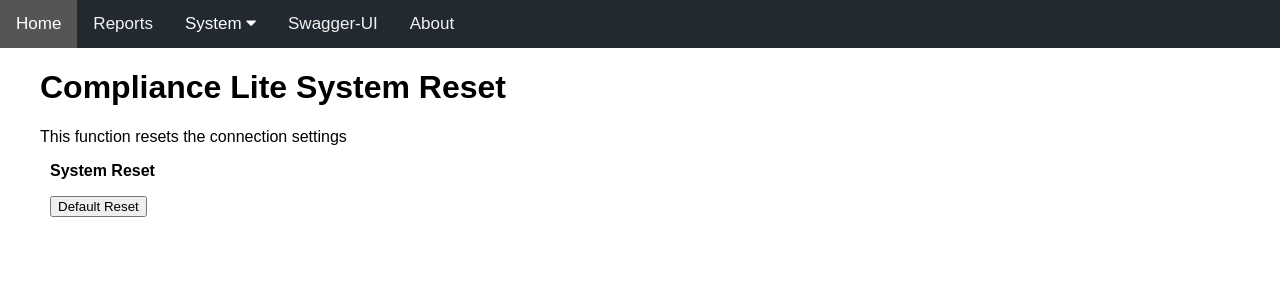
After one commit to brynpounds/dnac_compliance, a Flask app: page /system_resets in a window 1280 px wide. The commit adds this page. Shown: the top 300 px of the page. Run offline with Flask 3, Linux system fonts and the light colour scheme.

Commit message:
Refactoring Complete - MVP
Refactoring complete MVP available.

Outstanding Roadmap items
1. Scheduler Service and Configuration
2. Render SWAGGER API (bryn help)

```diff
--- /dev/null
+++ b/app/API/templates/system_resets.html
@@ -0,0 +1,27 @@
+<!DOCTYPE html>
+<html lang="en" dir="ltr">
+  <head>
+    <meta charset="utf-8">
+    <title>Compliance Lite - Reset System</title>
+  </head>
+  <body>
+    {% extends "template.html" %}
+    {% block content %}
+
+      <h1 style="margin-left: 40px">{% block title %} Compliance Lite System Reset {% endblock %}</h1>
+      <p style="margin-left: 40px"> This function resets the connection settings </p>
+      <div align="left" class="container">
+        <strong><nav>
+        <font size="3px">
+        <form method="post" style="margin-left: 50px">
+            <label for="title">System Reset</label>
+            <br><p></p>
+            <button type="submit">Default Reset</button>
+        </form>
+        </font>
+        </nav></strong>
+      </div>
+
+    {% endblock %}
+  </body>
+</html>
--- a/app/API/templates/template.html
+++ b/app/API/templates/template.html
@@ -15,7 +15,7 @@ body {
 .header {
   padding: 10px;
   text-align: center;
-  background: #27AE60;
+  background: #222931;
   color: white;
   font-size: 10px;
 
@@ -23,7 +23,7 @@ body {
 .container {
   padding: 10px;
   text-align: left;
-  background: #27AE60;
+  background: #222931;
   color: white;
   font-size: 10px;
 }
@@ -43,7 +43,7 @@ body {margin:0;font-family:Arial}
 
 .topnav {
   overflow: hidden;
-  background-color: #05a356;
+  background-color: #222931;
 }
 
 .topnav a {
@@ -57,7 +57,7 @@ body {margin:0;font-family:Arial}
 }
 
 .active {
-  background-color: #04AA6D;
+  background-color: #222931;
   color: white;
 }
 
@@ -160,6 +160,7 @@ body {margin:0;font-family:Arial}
       <a href="/configure_email">Configure Email Notification</a>
       <a href="/configure_time">Configure Time Settings</a>
       <a href="/configure_rules">Import Compliance Rules</a>
+      <a href="/system_resets">System Resets</a>
     </div>
   </div>
   <a href="/swagger-ui/" target="_blank">Swagger-UI</a>
--- a/app/DNAC-CompMon-Data/System/config-backup.py
+++ b/app/DNAC-CompMon-Data/System/config-backup.py
@@ -15,8 +15,8 @@ import socket
 # DNAC username and password, server info and file locations
 
 # Update this section with the DNA Center server info and user information
-DNAC_IP = '10.10.0.20'
-DNAC_USER = 'demouser'
+DNAC_IP = '10.10.10.10'
+DNAC_USER = 'user'
 DNAC_PASS = 'C1sco12345'
 DNAC_URL = 'https://' + DNAC_IP
 DNAC_FQDN = socket.getfqdn(DNAC_IP)
--- a/app/app.py
+++ b/app/app.py
@@ -96,6 +96,20 @@ def home():
 @app.route("/about")
 def about():
     return render_template("about.html")
+
+@app.route("/system_resets", methods=('GET', 'POST'))
+#modified to use existing code
+def system_reset():
+    global CONFIG_PATH
+    global CONFIG_STORE
+    global REPORT_STORE
+    global JSON_STORE
+    global SYSTEM_STORE
+    if request.method == 'POST':
+        #reset system settings to default
+        default_system(CONFIG_PATH, CONFIG_STORE, REPORT_STORE, JSON_STORE, SYSTEM_STORE)
+        return redirect(url_for('home'))
+    return render_template("system_resets.html")
 
 @app.route("/configure_system", methods=('GET', 'POST'))
 #modified to use existing code
--- a/app/configuration_template original.py
+++ b/app/config_template_dont_delete.py
@@ -15,8 +15,8 @@ import socket
 # DNAC username and password, server info and file locations
 
 # Update this section with the DNA Center server info and user information
-DNAC_IP = '10.10.0.20'
-DNAC_USER = 'demouser'
+DNAC_IP = '10.10.10.10'
+DNAC_USER = 'user'
 DNAC_PASS = 'C1sco12345'
 DNAC_URL = 'https://' + DNAC_IP
 DNAC_FQDN = socket.getfqdn(DNAC_IP)
--- a/app/configuration_template.py
+++ b/app/configuration_template.py
@@ -15,8 +15,8 @@ import socket
 # DNAC username and password, server info and file locations
 
 # Update this section with the DNA Center server info and user information
-DNAC_IP = '10.10.0.20'
-DNAC_USER = 'demouser'
+DNAC_IP = '10.10.10.10'
+DNAC_USER = 'user'
 DNAC_PASS = 'C1sco12345'
 DNAC_URL = 'https://' + DNAC_IP
 DNAC_FQDN = socket.getfqdn(DNAC_IP)
```
Also changed, not shown: app/system_setup.py (+18 -0 lines).
